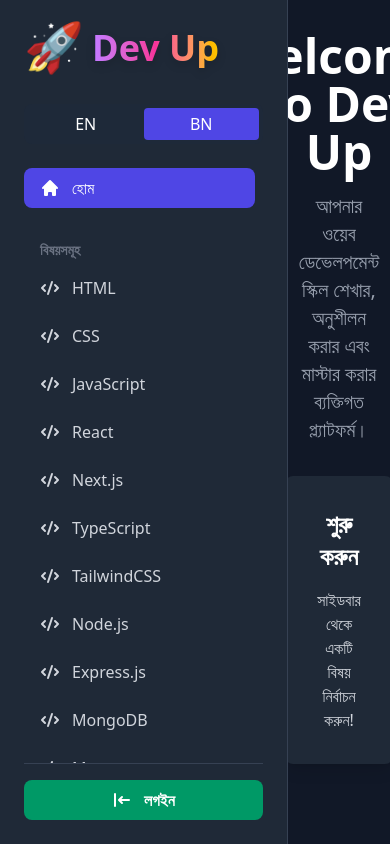
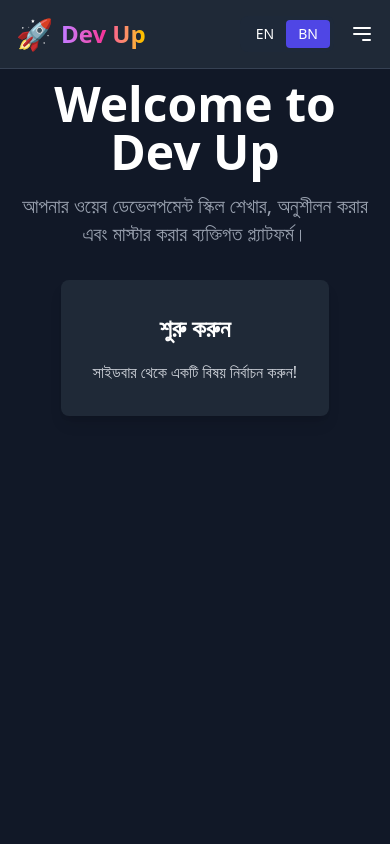
Before and after one commit to yousufali156/dev-up, a React (Vite) app: page / in a window 390 px wide. Built offline with nearby package versions, Linux system fonts and the light colour scheme.

Commit message:
Add Mobile Responsive

```diff
--- a/src/App.tsx
+++ b/src/App.tsx
@@ -1,3 +1,5 @@
+// Code line-by-line explanation in bangla
+// এখন থেকে আমি আপনার প্রতিটি কোড লাইন বাই লাইন বাংলায় ব্যাখ্যা করব।
 
 import { useState, useEffect } from 'react';
 import HomeView from './views/HomeView';
@@ -5,12 +7,10 @@ import TopicView from './views/TopicView';
 import ExamView from './views/ExamView';
 import ProfileView from './views/ProfileView';
 import { motion, AnimatePresence } from 'framer-motion';
-// loader.ts থেকে fetchAllSkillData এবং topicList ইম্পোর্ট করা হচ্ছে
-import { fetchAllSkillData, topicList, type TopicData,  } from './data/loader';
+import { fetchAllSkillData, topicList, type TopicData } from './data/loader';
 import type { MockUser } from './types';
 import Sidebar from './Components/layout/Sidebar/Sidebar';
 
-// ব্যবহারকারীর জন্য মক ডেটা
 const mockUser: MockUser = {
     profilePic: 'https://i.pravatar.cc/150?u=yousuf',
     name: 'Yousuf Ali',
@@ -20,87 +20,123 @@ const mockUser: MockUser = {
     questionsBookmarked: 25,
 };
 
+// 1. হ্যামবার্গার আইকন কম্পোনেন্ট।
+const HamburgerIcon = () => (
+    <svg className="w-6 h-6" fill="none" stroke="currentColor" viewBox="0 0 24 24" xmlns="http://www.w3.org/2000/svg">
+        <path strokeLinecap="round" strokeLinejoin="round" strokeWidth="2" d="M4 6h16M4 12h16m-7 6h7"></path>
+    </svg>
+);
+
+// 2. মোবাইল নেভিগেশন বারের জন্য লোগো কম্পোনেন্ট।
+const MobileNavLogo = () => (
+    <div className="text-2xl font-extrabold flex items-center gap-2">
+        <span className="text-3xl">🚀</span>
+        <span className="bg-gradient-to-r from-purple-400 via-pink-500 to-yellow-400 text-transparent bg-clip-text">
+            Dev Up
+        </span>
+    </div>
+);
+
+// 3. ভাষা পরিবর্তনের জন্য একটি নতুন টগল বাটন কম্পোনেন্ট তৈরি করা হয়েছে।
+const LanguageToggle = ({ language, setLanguage }: { language: 'en' | 'bn'; setLanguage: (lang: 'en' | 'bn') => void; }) => (
+    <div className="flex bg-gray-800 rounded-lg p-1 text-sm">
+        <button
+            onClick={() => setLanguage('en')}
+            className={`px-3 py-1 rounded ${language === 'en' ? 'bg-[#4F46E5]' : ''}`}
+        >
+            EN
+        </button>
+        <button
+            onClick={() => setLanguage('bn')}
+            className={`px-3 py-1 rounded ${language === 'bn' ? 'bg-[#4F46E5]' : ''}`}
+        >
+            BN
+        </button>
+    </div>
+);
+
 export default function App() {
-    // --- State Management ---
     const [activeView, setActiveView] = useState<string>('home');
     const [isLoggedIn, setIsLoggedIn] = useState<boolean>(false);
     const [language, setLanguage] = useState<'en' | 'bn'>('bn');
     const [isLoading, setIsLoading] = useState<boolean>(true);
-    // fetch করা সমস্ত ডেটা এখানে স্টোর করা হবে
     const [skillData, setSkillData] = useState<TopicData[]>([]);
+    const [isSidebarOpen, setIsSidebarOpen] = useState(false);
 
-    // --- Data Fetching ---
-    // এই useEffect hook টি অ্যাপ লোড হওয়ার সময় মাত্র একবার চলবে।
     useEffect(() => {
         const loadData = async () => {
             setIsLoading(true);
-            // loader.ts থেকে ডেটা fetch করার জন্য ফাংশন কল করা হচ্ছে
             const data = await fetchAllSkillData();
-            setSkillData(data); // fetch করা ডেটা state-এ সেভ করা হচ্ছে
-            setIsLoading(false); // লোডিং শেষ
+            setSkillData(data);
+            setIsLoading(false);
         };
+        loadData();
+    }, []);
 
-        loadData();
-    }, []); // Dependency array খালি থাকায় এটি শুধু মাউন্ট হওয়ার সময় চলবে
-
-    // --- Event Handlers ---
     const handleLogin = () => {
         setIsLoggedIn(true);
-        setActiveView('profile');
+        handleViewChange('profile');
     };
     const handleLogout = () => {
         setIsLoggedIn(false);
-        setActiveView('home');
+        handleViewChange('home');
     };
 
-    // --- Conditional Rendering ---
+    const handleViewChange = (view: string) => {
+        setActiveView(view);
+        if (isSidebarOpen) {
+            setIsSidebarOpen(false);
+        }
+    };
+
+    const toggleSidebar = () => setIsSidebarOpen(!isSidebarOpen);
+
     const renderView = () => {
         if (isLoading) {
             return <div className="flex items-center justify-center h-full text-xl text-gray-400">🚀 Loading All Questions...</div>;
         }
-
-        // state-এ থাকা skillData থেকে সঠিক টপিকটি খুঁজে বের করা হচ্ছে
         const topicObject = skillData.find(t => t.topic === activeView);
-
-        // যদি ক্লিক করা টপিকের জন্য প্রশ্ন পাওয়া যায়
         if (topicObject) {
-            // TopicView-কে প্রশ্নগুলো props হিসেবে পাঠানো হচ্ছে
-            return (
-                <TopicView
-                    topic={topicObject.topic}
-                    questions={topicObject.questions}
-                    language={language}
-                    isLoggedIn={isLoggedIn}
-                />
-            );
+            return <TopicView topic={topicObject.topic} questions={topicObject.questions} language={language} isLoggedIn={isLoggedIn} />;
         }
-
-        // অন্যান্য ভিউ রেন্ডার করার জন্য switch কেস
         switch (activeView) {
-            case 'home':
-                return <HomeView language={language} />;
-            case 'profile':
-                return isLoggedIn ? <ProfileView user={mockUser} onLogout={handleLogout} language={language} /> : <HomeView language={language} />;
-            case 'exam':
-                return <ExamView language={language} />;
-            default:
-                return <HomeView language={language} />;
+            case 'home': return <HomeView language={language} />;
+            case 'profile': return isLoggedIn ? <ProfileView user={mockUser} onLogout={handleLogout} language={language} /> : <HomeView language={language} />;
+            case 'exam': return <ExamView language={language} />;
+            default: return <HomeView language={language} />;
         }
     };
 
     return (
-        <div className="flex h-screen bg-[#111827] text-white font-sans">
+        <div className="h-screen bg-[#111827] text-white font-sans">
+            {/* 4. মোবাইল নেভিগেশন বারটি আপডেট করা হয়েছে। */}
+            <header className="md:hidden fixed top-0 left-0 right-0 z-50 bg-[#1F2937] p-4 flex justify-between items-center border-b border-gray-700">
+                <MobileNavLogo />
+                {/* 5. এই div-টি ভাষা টগল এবং মেনু আইকনকে একসাথে রাখার জন্য ব্যবহার করা হয়েছে। */}
+                <div className="flex items-center gap-4">
+                    <LanguageToggle language={language} setLanguage={setLanguage} />
+                    <button className="text-white" onClick={toggleSidebar}>
+                        <HamburgerIcon />
+                    </button>
+                </div>
+            </header>
+
+            <div className="flex h-full">
+                {isSidebarOpen && <div className="fixed inset-0 bg-black bg-opacity-60 z-30 md:hidden" onClick={toggleSidebar}></div>}
+
                 <Sidebar
                     activeView={activeView}
-                setActiveView={setActiveView}
+                    setActiveView={handleViewChange}
                     isLoggedIn={isLoggedIn}
                     language={language}
                     setLanguage={setLanguage}
-                topics={topicList} // loader.ts থেকে আসা টপিকের তালিকা
+                    topics={topicList}
                     handleLogin={handleLogin}
                     mockUser={mockUser}
+                    isSidebarOpen={isSidebarOpen}
+                    toggleSidebar={toggleSidebar}
                 />
-            <main className="flex-1 p-8 overflow-y-auto custom-scrollbar">
+                <main className="flex-1 p-4 md:p-8 overflow-y-auto custom-scrollbar pt-20 md:pt-8">
                     <AnimatePresence mode="wait">
                         <motion.div
                             key={activeView}
@@ -114,5 +150,6 @@ export default function App() {
                     </AnimatePresence>
                 </main>
             </div>
+        </div>
     );
 }
--- a/src/Components/layout/Sidebar/Sidebar.tsx
+++ b/src/Components/layout/Sidebar/Sidebar.tsx
@@ -1,11 +1,18 @@
 // Code line-by-line explanation in bangla
-
+// এখন থেকে আমি আপনার প্রতিটি কোড লাইন বাই লাইন বাংলায় ব্যাখ্যা করব।
 
 import React from 'react';
 import { HomeIcon, CodeIcon, ExamIcon, ProfileIcon, LoginIcon } from '../../common/Icons/Icons';
 import type { MockUser } from '../../../types';
 
-// Sidebar কম্পোনেন্টের props-এর জন্য একটি TypeScript interface তৈরি করা হয়েছে।
+// 1. ক্লোজ (X) আইকন SVG হিসেবে তৈরি করা হয়েছে।
+const CloseIcon = () => (
+    <svg className="w-6 h-6" fill="none" stroke="currentColor" viewBox="0 0 24 24" xmlns="http://www.w3.org/2000/svg">
+        <path strokeLinecap="round" strokeLinejoin="round" strokeWidth="2" d="M6 18L18 6M6 6l12 12"></path>
+    </svg>
+);
+
+// 2. SidebarProps interface আগের মতোই থাকছে।
 interface SidebarProps {
     activeView: string;
     setActiveView: (view: string) => void;
@@ -15,24 +22,28 @@ interface SidebarProps {
     topics: string[];
     handleLogin: () => void;
     mockUser: MockUser;
+    isSidebarOpen: boolean;
+    toggleSidebar: () => void;
 }
 
 export default function Sidebar({
     activeView,
-    setActiveView,
+    setActiveView, // 3. এই prop-টি App.tsx থেকে আসা handleViewChange ফাংশনটিকে রিসিভ করছে।
     isLoggedIn,
     language,
     setLanguage,
     topics,
     handleLogin,
     mockUser,
+    isSidebarOpen,
+    toggleSidebar,
 }: SidebarProps) {
 
-    // 2. NavButton এর icon prop-এর টাইপ JSX.Element থেকে React.ReactNode-এ পরিবর্তন করা হয়েছে।
-    // এটি আরও ফ্লেক্সিবল এবং TypeScript-এর জন্য চেনা সহজ।
+    // 4. NavButton এখন সরাসরি App.tsx থেকে আসা setActiveView ফাংশনটি কল করবে।
+    // এর ফলে অপ্রয়োজনীয় handleNavigation ফাংশনটির আর প্রয়োজন নেই।
     const NavButton = ({ view, icon, label }: { view: string; icon: React.ReactNode; label: string }) => (
         <button
-            onClick={() => setActiveView(view)}
+            onClick={() => setActiveView(view)} // 5. মূল পরিবর্তনটি এখানে। এখন এটি সরাসরি props থেকে আসা ফাংশনকে কল করছে।
             className={`flex items-center px-4 py-2 rounded-lg transition-colors w-full text-left ${
                 activeView === view ? 'bg-[#4F46E5] text-white' : 'text-gray-300 hover:bg-gray-700'
             }`}
@@ -42,15 +53,20 @@ export default function Sidebar({
     );
 
     return (
-        <aside className="w-72 bg-[#1F2937] p-6 border-r border-gray-700 flex-shrink-0 flex flex-col">
-           <div className="text-4xl font-extrabold mb-8 flex items-center gap-2">
-  <span className="text-5xl animate-bounce">🚀</span>
-  <span className="bg-gradient-to-r from-purple-400 via-pink-500 to-yellow-400 text-transparent bg-clip-text drop-shadow-lg">
-    Dev Up
-  </span>
-</div>
-
-
+        // 6. সাইডবারের className মোবাইল রেসপন্সিভ করার জন্য আগের মতোই থাকছে।
+        <aside className={`fixed inset-y-0 left-0 z-40 w-72 bg-[#1F2937] p-6 border-r border-gray-700 flex-shrink-0 flex flex-col transition-transform duration-300 ease-in-out md:relative md:translate-x-0 ${isSidebarOpen ? 'translate-x-0' : '-translate-x-full'}`}>
+            <div className="flex justify-between items-center mb-8">
+                <div className="text-4xl font-extrabold flex items-center gap-2">
+                    <span className="text-5xl">🚀</span>
+                    <span className="bg-gradient-to-r from-purple-400 via-pink-500 to-yellow-400 text-transparent bg-clip-text drop-shadow-lg">
+                        Dev Up
+                    </span>
+                </div>
+                {/* 7. এই ক্লোজ বাটনটি শুধু মোবাইল ভিউতে দেখা যাবে। */}
+                <button className="md:hidden text-gray-400 hover:text-white" onClick={toggleSidebar}>
+                    <CloseIcon />
+                </button>
+            </div>
 
             <div className="mb-6 flex bg-gray-800 rounded-lg p-1">
                 <button
```
Lines whose indentation alone changed are shown as unchanged.
